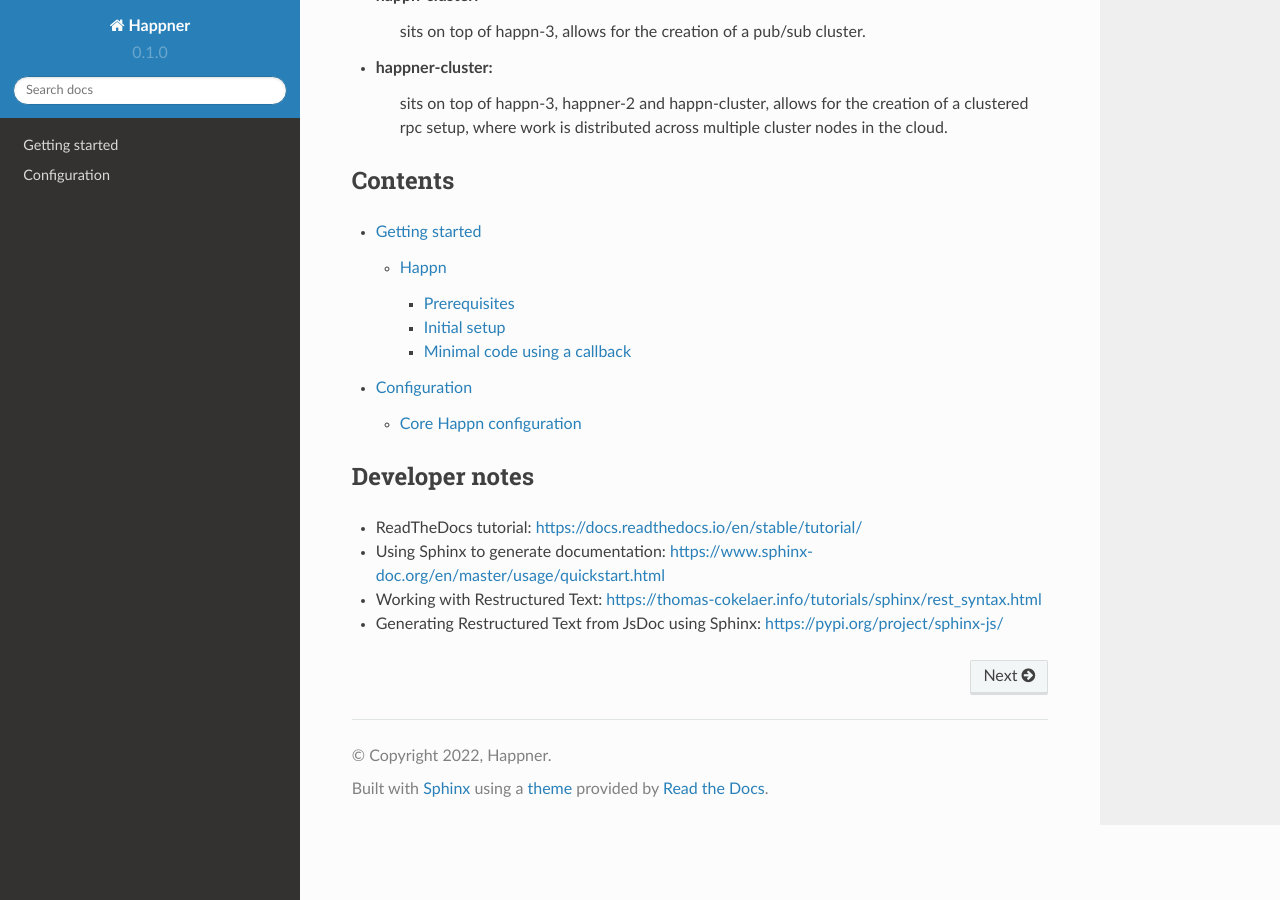
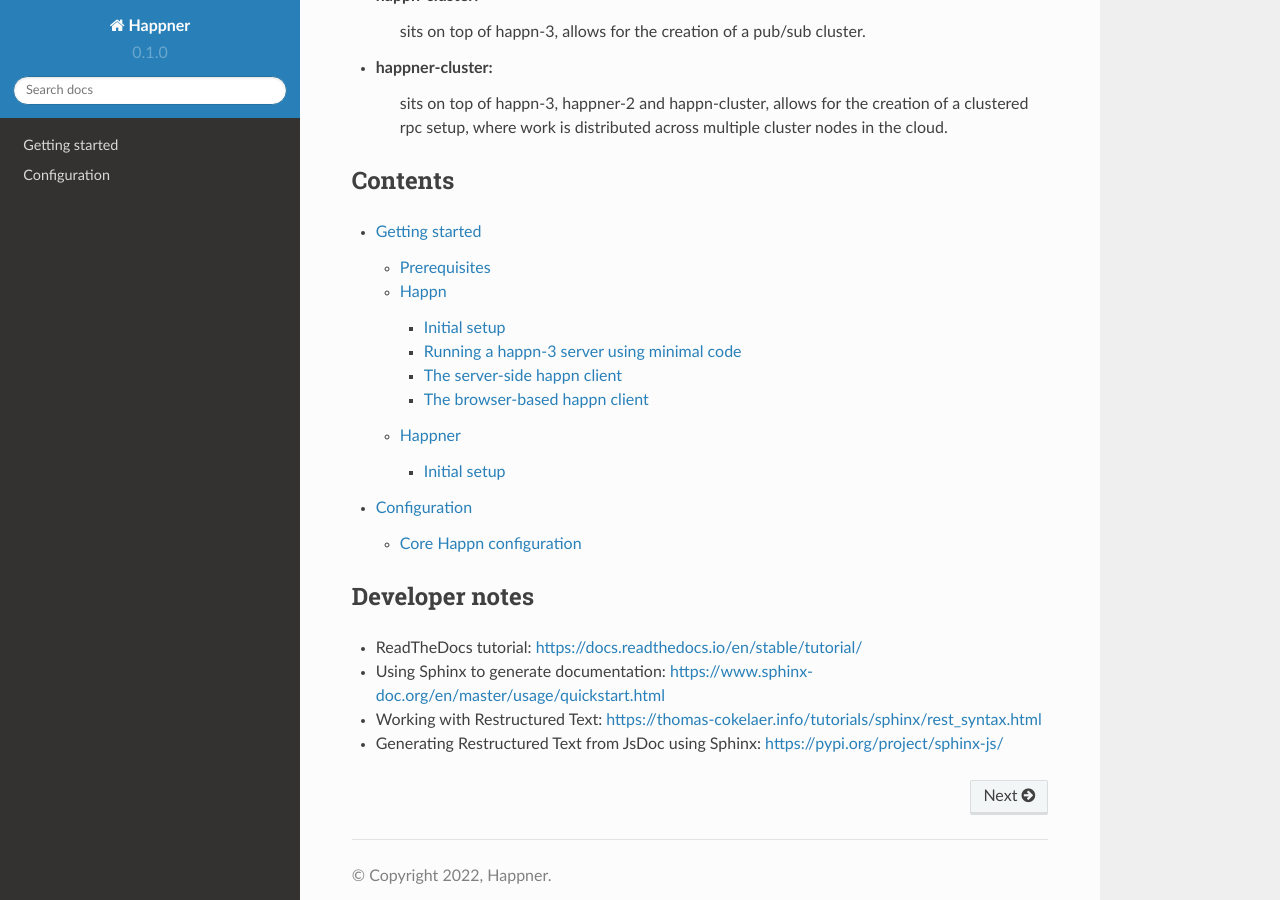
Before and after one commit to happner/happner-docs, a Sphinx documentation site: the page built from docs/source/index.rst, in a window 1280 px wide and 900 px high, scrolled down 464 px. Built offline with Sphinx 7.4.7 and the Read the Docs theme 2.0.0, drawn with Linux system fonts in a browser that asks for light colours; pages that are not in the unit, such as notebooks, are missing from menus.

Commit message:
Modified bootstrap.rst

```diff
--- a/docs/source/bootstrap.rst
+++ b/docs/source/bootstrap.rst
@@ -1,14 +1,14 @@
 Getting started
 ===================
 
-Happn
------
-
 Prerequisites
-~~~~~~~~~~~~~
+-------------
 
 * Node javascript runtime (preferably v16 or higher)
 * npm package manager
+
+Happn
+-----
 
 Initial setup
 ~~~~~~~~~~~~~
@@ -18,11 +18,11 @@
 
   * follow the prompts to generate a :code:`package.json` file
 
-* Install the :code:`happn` package using :code:`npm i happn-3`
+* Install the *happn* package using :code:`npm i happn-3`
 
 
-Minimal code using a callback
-~~~~~~~~~~~~~~~~~~~~~~~~~~~~~
+Running a happn-3 server using minimal code
+~~~~~~~~~~~~~~~~~~~~~~~~~~~~~~~~~~~~~~~~~~~
 
 .. code-block:: javascript
 
@@ -44,6 +44,50 @@
         server.log.info('server up');
     });
 
+The server-side happn client
+~~~~~~~~~~~~~~~~~~~~~~~~~~~~
+To connect to a running instance of *happn-3* server from another server:
+
+.. code-block:: javascript
+
+    const { HappnClient } = require('happn-3');
+    const client;
+    const config = {
+        host: "127.0.0.1",
+        port: 55000,
+    };
+
+    client = await HappnClient.create(config);
+
+
+The browser-based happn client
+~~~~~~~~~~~~~~~~~~~~~~~~~~~~~~
+To connect to a running instance of *happn-3* server from a browser application:
+
+.. code-block:: html
+
+    <script type="text/javascript" src="http://localhost:55000/browser_client"></script>
+    <script>
+    const config = {
+        host: "127.0.0.1",
+        port: 55000,
+    };
+    const client = await HappnClient.create(config);
+
+    </script>
+
+Happner
+-------
+
+Initial setup
+~~~~~~~~~~~~~
+
+* Create a project directory
+* :code:`cd` into the directory and initialise a Node application using :code:`npm init`
+
+  * follow the prompts to generate a :code:`package.json` file
+
+* Install the *happner* package using :code:`npm i happner-2`
 
 
 .. autosummary::
```
